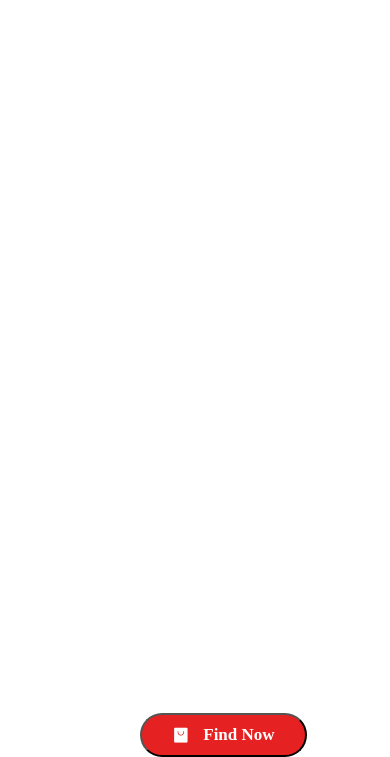
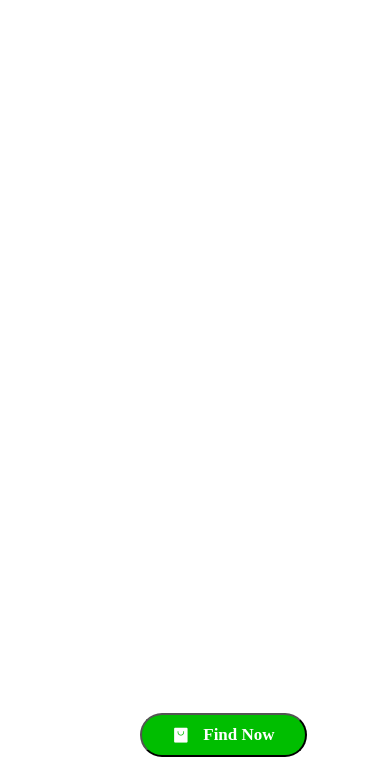
Before and after one commit to nmitydv/Landing_Page, a plain HTML site: page Landing_page/index.html in a window 390 px wide. Shown: the part 903-1660 px from the top of the page. Drawn offline with nearby package versions, Linux system fonts and the light colour scheme.

```diff
--- a/Landing_page/style.css
+++ b/Landing_page/style.css
@@ -96,7 +96,7 @@ html,body{
     margin-bottom: 80px;
 }
 #left button{
-    background-color: rgb(229, 33, 33);
+    background-color: rgb(0, 190, 00);
     padding: 10px 30px;
     border-radius: 50px;
     font-size: 17px;
```
